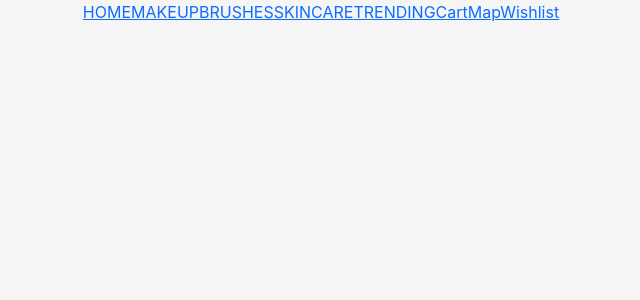
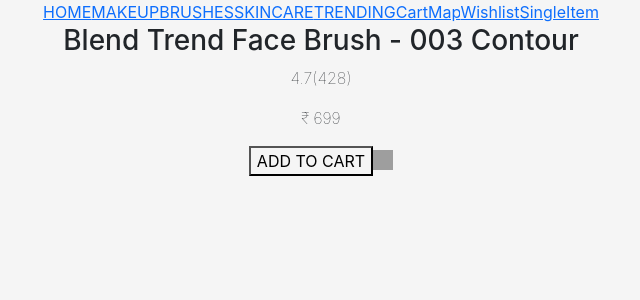
Before and after one commit to Nachiketlele/Sugar, a React (Create React App) app: page /single in a window 1280 px wide. Shown: the top 300 px of the page, without its empty margins (319-959 px from the left). Built offline with nearby package versions, Linux system fonts and the light colour scheme; grey boxes are pictures that could not be loaded.

Commit message:
added favourites page updated

```diff
--- a/src/App.js
+++ b/src/App.js
@@ -5,6 +5,7 @@ import BRUSHES from './pages/BRUSHES';
 import Cart from './pages/Cart';
 import MAKEUP from './pages/MAKEUP';
 import Map from './pages/Map';
+import SingleItem from './pages/SingleItem';
 import SKINCARE from './pages/SKINCARE';
 import TRENDING from './pages/TRENDING';
 import Wishlist from './pages/Wishlist';
@@ -24,6 +25,7 @@ function App() {
         <Route path='/cart' element={<Cart/>}/>
         <Route path='/map' element={<Map/>}/>
         <Route path='/wishlist' element={<Wishlist/>}/>
+        <Route path='/single' element={<SingleItem/>}/>
       </Routes>
     </div>
   );
--- a/src/components/Navbar.jsx
+++ b/src/components/Navbar.jsx
@@ -12,6 +12,7 @@ const Navbar = () => {
         <Link to='/cart'>Cart</Link>
         <Link to='/map'>Map</Link>
         <Link to='/wishlist'>Wishlist</Link>
+        <Link to='/single'>SingleItem</Link>
     </div>
   )
 }
--- a/src/pages/BRUSHES.js
+++ b/src/pages/BRUSHES.js
@@ -65,7 +65,7 @@ const BRUSHES = () => {
             e.quantity = 1;
             return (
               <div className={styles.q6} key={e.id}>
-                <div className={styles.q2}>
+                <div className={styles.q2} >
                   {" "}
                   <img src={e.src} alt="no" />{" "}
                   <p className={styles.name}>{e.name}</p>{" "}
--- a/src/pages/SingleItem.jsx
+++ b/src/pages/SingleItem.jsx
@@ -1,8 +1,50 @@
 import React from 'react'
+import styles from "./Style.module.css";
+const SingleItem = () => {
+    let a1=JSON.parse(localStorage.getItem("list1"))
+    let a2=JSON.parse(localStorage.getItem("list2"))
+    let a3=JSON.parse(localStorage.getItem("list3"))
+    let a4=JSON.parse(localStorage.getItem("fav"))
+    let bigarr=[...a1,...a2,...a3]
+    let f=[];
+    let id=1;
+    {for(let i=0;i<bigarr.length;++i)
+        {
+            if(bigarr[i].id===id)
+            f=bigarr[i]
+        }
+        }
+let favArr=[];
+        const thelove = (val) => {
 
-const SingleItem = () => {
+            for (let i = 0; i < a4.length; ++i) {
+              if (a4[i].love === false)
+              favArr.push(a4[i]);
+            }
+            localStorage.setItem("fav", JSON.stringify(favArr));
+          };
   return (
-    <div>SingleItem</div>
+    <div>
+        <div>
+            {/*slide */}
+            <div>
+                <h3>{f.name}</h3>
+                <p>{f.rating}</p>
+                <p>₹ {f.price}</p>
+                <button>ADD TO CART</button>
+                <img
+                      id={styles.e1}
+                      src={
+                        !f.love
+                          ? "https://th.bing.com/th/id/R.5365673f66386551fa6df965535bcfa1?rik=UzbBo%2bjcduyTuQ&riu=http%3a%2f%2fwww.clipartbest.com%2fcliparts%2fKTn%2fXnM%2fKTnXnMAgc.png&ehk=vhGmsnENrQL2IH%2f9jIOSj8tJvVOxXNRhYqiiQMzUQGw%3d&risl=&pid=ImgRaw&r=0"
+                          : "https://upload.wikimedia.org/wikipedia/commons/thumb/f/f1/Heart_coraz%C3%B3n.svg/1200px-Heart_coraz%C3%B3n.svg.png"
+                      }
+                      alt="no"
+                      onClick={() => thelove(f.id)}
+                    />
+            </div>
+        </div>
+    </div>
   )
 }
 
```
Also changed, not shown: src/pages/Eachitem.js (deleted, +0 -11 lines).
